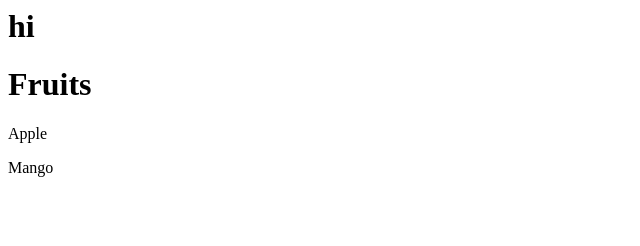
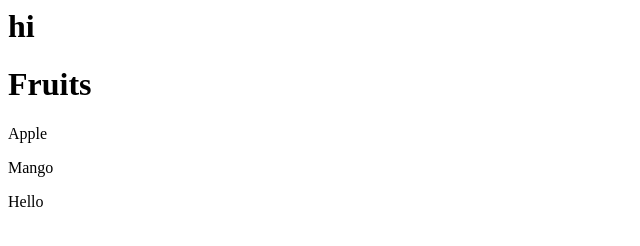
Before and after one commit to ShahIshita/git-session, a plain HTML site: page index.html in a window 1280 px wide. Shown: the full height of the page, 0-640 px from the left. Drawn offline with Linux system fonts and the light colour scheme.

Commit message:
first in branch_2.1: hello with rebase

```diff
--- a/index.html
+++ b/index.html
@@ -17,6 +17,11 @@
         <p>Apple</p>
         <p>Mango</p>
     </div>
+
+
+    <div>
+        <p>Hello</p>
+    </div>
 </body>
 
 </html>
```
